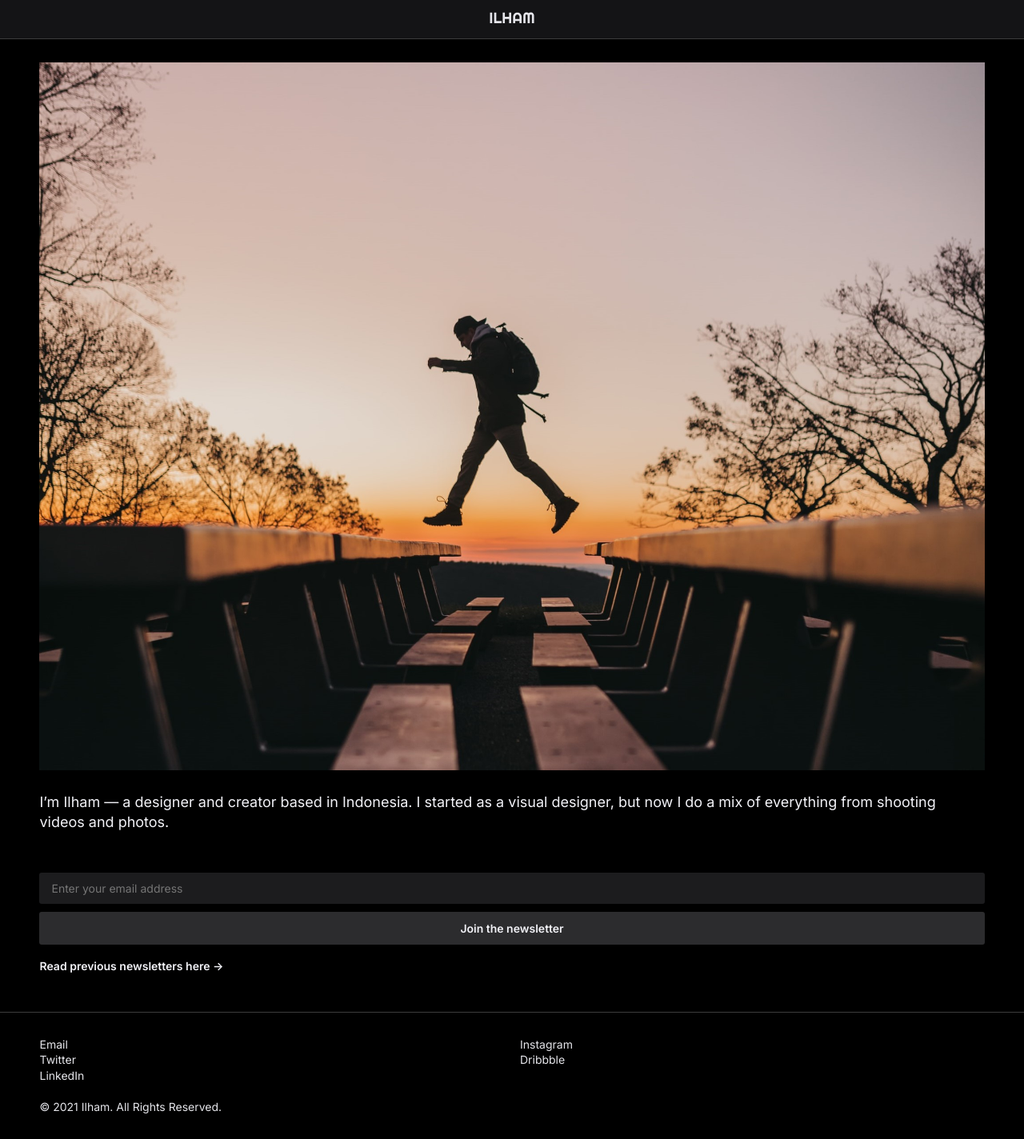
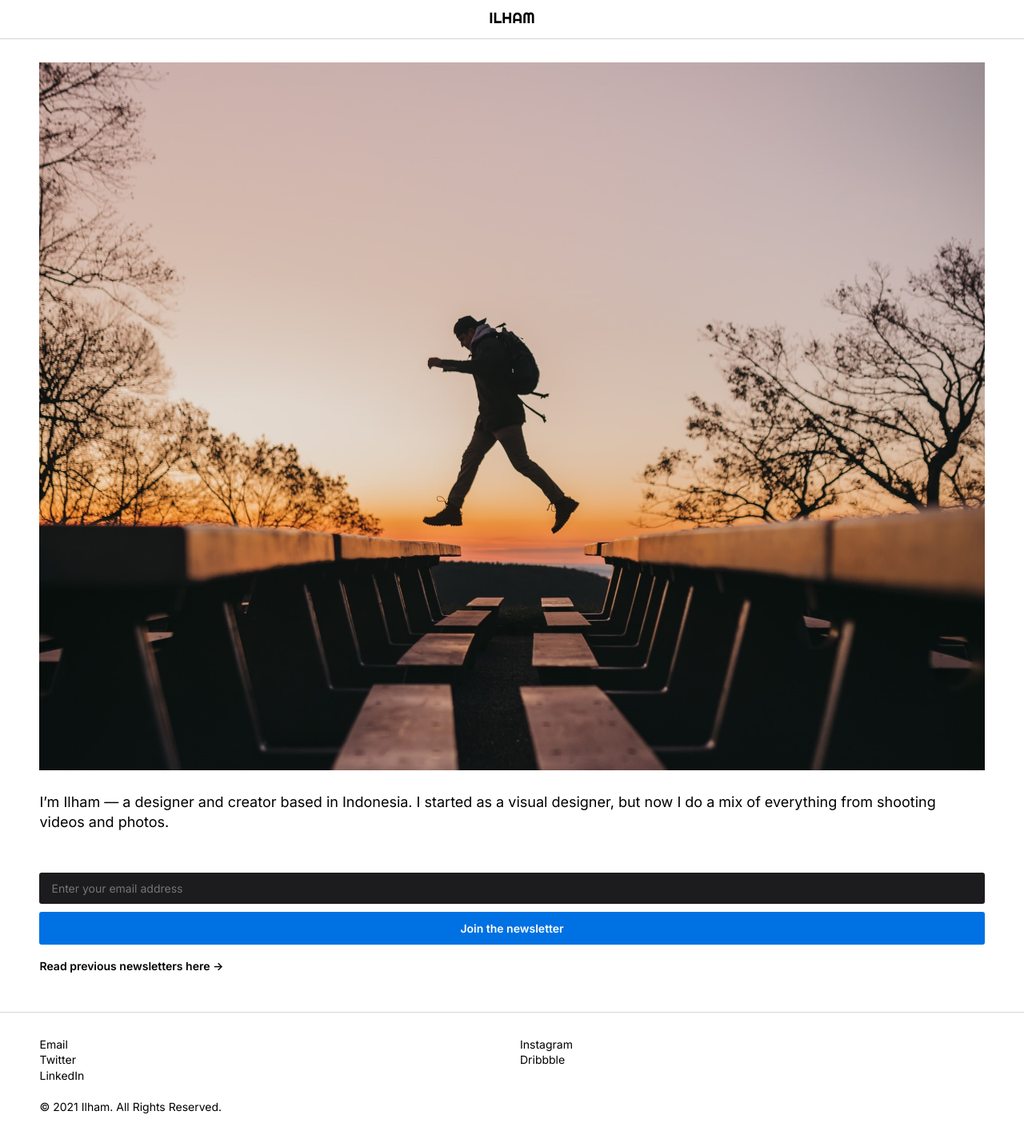
Before and after one commit to IlhamPrabaswara/ilham.xyz, a PHP site: page / in a window 1280 px wide. Shown: the whole page at 80% size. Run offline with PHP 8.4, Linux system fonts and the light colour scheme.

Commit message:
Add color palette to css variables

```diff
--- a/assets/styles/style.css
+++ b/assets/styles/style.css
@@ -5,6 +5,50 @@
     font-family: 'Inter', sans-serif;
     margin: 0;
     padding: 0;
+}
+:root {
+    --filter: saturate(180%) blur(20px);
+
+    --clr-white-100: #ffffff;
+    --clr-white-200: #F2F2F7;
+    --clr-white-300: #E5E5EA;
+    --clr-white-400: #D1D1D6;
+    --clr-white-500: #C7C7CC;
+    --clr-white-600: #AEAEB2;
+    --clr-white-700: #8E8E93;
+
+    --clr-black-100: #000000;
+    --clr-black-200: #1C1C1E;
+    --clr-black-300: #2C2C2E;
+    --clr-black-400: #3A3A3C;
+    --clr-black-500: #48484A;
+    --clr-black-600: #636366;
+    --clr-black-700: #8E8E93;
+
+    --clr-nav-light: rgba(255, 255, 255, 0.72);
+    --clr-nav-dark: rgba(29, 29, 31, 0.72);
+
+    --clr-nav-light-accent: rgba(0, 0, 0, 0.16);
+    --clr-nav-dark-accent: #3d3d3d;
+
+    --clr-btn-light: #0071e3;
+    --clr-btn-dark: #2c2c2e;
+
+    --background: var(--clr-white-100);
+    --foreground: var(--clr-black-100);
+    --nav-background: var(--clr-nav-light);
+    --nav-accent: var(--clr-nav-light-accent);
+    --btn-background: var(--clr-btn-light);
+}
+@media (prefers-color-scheme: dark) {
+    :root {
+        --background: var(--clr-black-100);
+        --foreground: var(--clr-white-100);
+        --nav-accent: var(--clr-nav-dark-accent);
+        --nav-background: var(--clr-nav-dark);
+        --btn-background: var(--clr-btn-dark);
+
+    }
 }
 /* global style */
 a {
@@ -15,8 +59,8 @@ h1, h2, h3, h4, h5, h6 {
     line-height: 1.4em;
 }
 body {
-    background-color: #000000;
-    color: #E5E5EA;
+    background-color: var(--background);
+    color: var(--foreground);
     font-size: 14px;
     line-height: 1;
 }
@@ -30,17 +74,20 @@ input[type="email"] {
 button {
     border: none;
     border-radius: 3px;
-    color: #f2f2f7;
+    color: var(--clr-white-100);
     font-size: 14px;
     font-weight: 600;
     padding: 12px 24px;
 }
 
 /******/
+.site-title path {
+    fill: var(--foreground);
+}
 .site-header {
-    -webkit-backdrop-filter: saturate(180%) blur(20px);
-    backdrop-filter: saturate(180%) blur(20px);
-    background-color: rgba(29,29,31,0.72);
+    -webkit-backdrop-filter: var(--filter);
+    backdrop-filter: var(--filter);
+    background-color: var(--nav-background);
     padding: 12px 0;
     position: -webkit-sticky;
     position: sticky;
@@ -48,7 +95,7 @@ button {
 }
 
 .site-header:after {
-    background-color: #3d3d3d;
+    background-color: var(--nav-accent);
     content: "";
     display: block;
     height: 1px;
@@ -93,7 +140,7 @@ button {
     width: 100%;
 }
 .about h2 {
-    color: #f2f2f7;
+    color: var(--foreground);
     font-size: 18px;
     font-weight: 400;
     line-height: 1.4em;
@@ -111,7 +158,7 @@ button {
     padding: 11px 15px;
 }
 .newsletter button {
-    background-color: #2C2C2E;
+    background-color: var(--btn-background);
     margin: 10px 0 0;
     width: 100%;
 }
@@ -119,11 +166,11 @@ button {
     margin-bottom: 20px;
 }
 a.read-previous-newsletter {
-    color: #f2f2f7;
+    color: var(--foreground);
     font-weight: 600;
 }
 .copyright-rule {
-    background-color: #3d3d3d;
+    background-color: var(--nav-accent);
     border: 0;
     height: 1px;
 }
@@ -146,7 +193,7 @@ a.read-previous-newsletter {
     margin-top: 50px;
 }
 .site-footer a {
-    color: #E5E5EA;
+    color: var(--foreground);
 }
 
 /******LINKS******/
@@ -165,7 +212,7 @@ a.read-previous-newsletter {
     font-size: 21px;
     font-weight: 500;
     letter-spacing: 0.05em;
-    color: #E5E5EA;
+    color: var(--foreground);
     line-height: 45px;
     text-align: center;
 }
```
